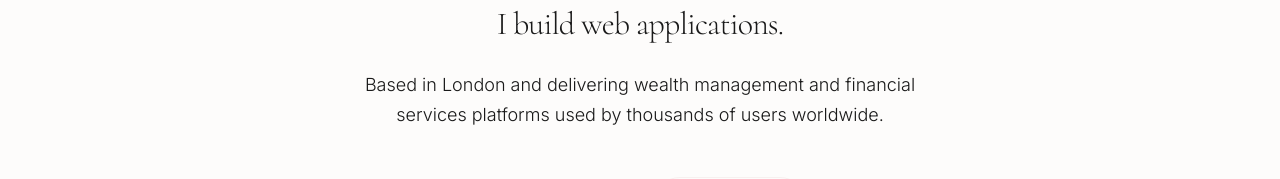
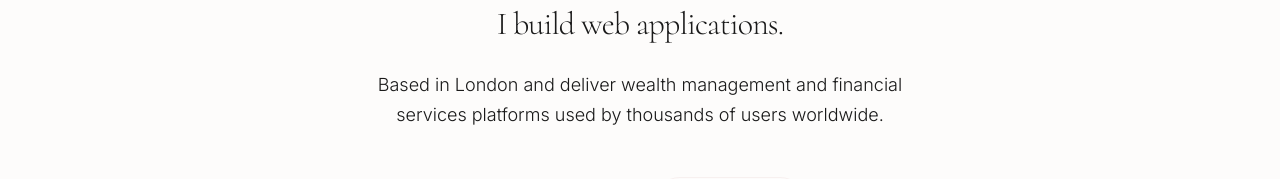
Before and after one commit to claudia-pacheco/Claudiawebsiteportfolio, a React (Vite) app: page / in a window 1280 px wide. Shown: the part 459-638 px from the top of the page. Built offline with nearby package versions, Linux system fonts and the light colour scheme.

Commit message:
hero section wording updated

```diff
--- a/src/app/App.tsx
+++ b/src/app/App.tsx
@@ -360,7 +360,7 @@ export default function App() {
             </p>
 
             <p className="font-[family-name:var(--font-body)] text-lg font-light text-muted-foreground max-w-xl mx-auto leading-relaxed">
-              Based in London and delivering wealth management and financial
+              Based in London and deliver wealth management and financial
               services platforms used by thousands of users worldwide.
             </p>
 
```
